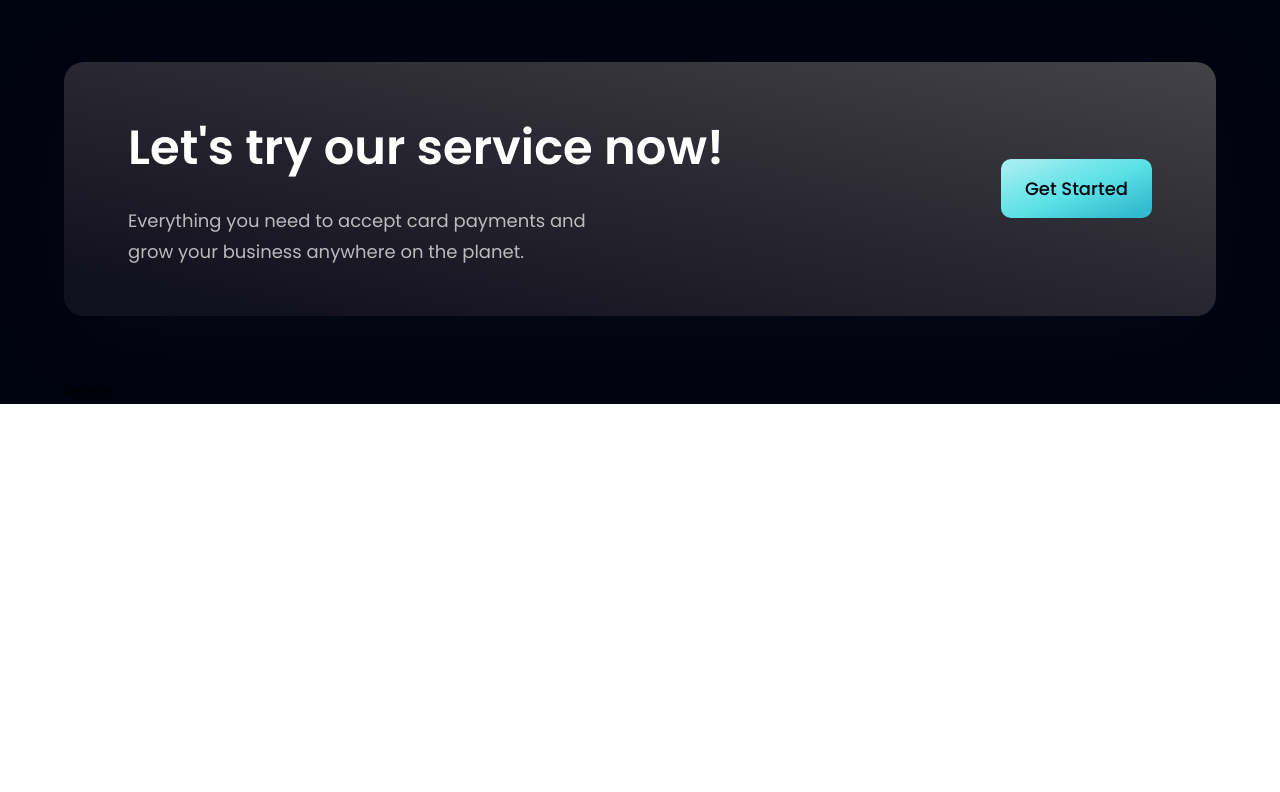
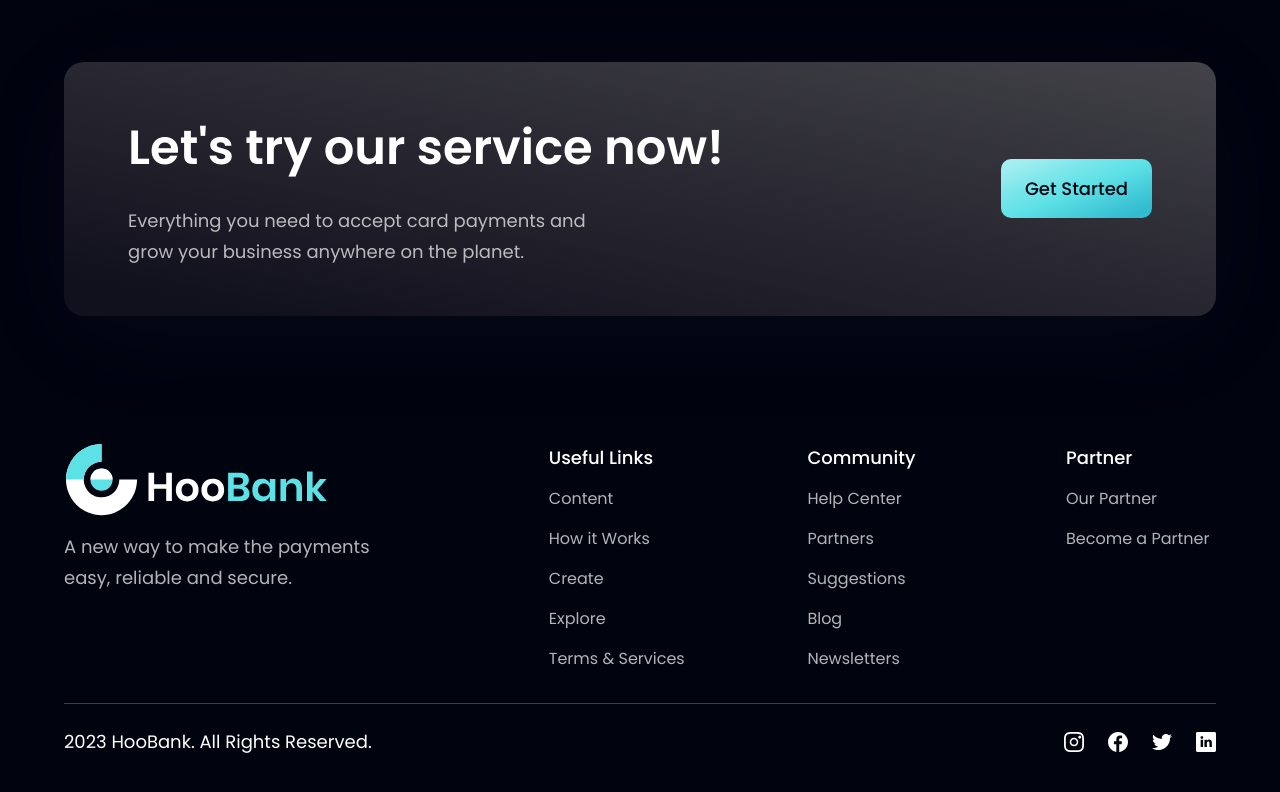
Before and after one commit to adex-badr18/bank-modern-app, a React (Vite) app: page / in a window 1280 px wide. Shown: the part 4082-4874 px from the top of the page. Before the commit the page ends 4486 px from the top, so only its background shows below. Built offline with nearby package versions, Linux system fonts and the light colour scheme.

Commit message:
feat: Create & style footer section

```diff
--- a/src/components/Button.jsx
+++ b/src/components/Button.jsx
@@ -2,7 +2,7 @@
 
 const Button = ({ styles }) => {
     return (
-        <button type="button" className={`py-4 px-6 bg-blue-gradient font-poppins font-medium text-[18px] text-primary outline-none rounded-[10px] ${styles}`}>
+        <button type="button" className={`py-4 px-6 bg-blue-gradient font-poppins font-medium text-[18px] text-primary outline-none rounded-[10px] sm:hover:scale-105 transition ease-in-out delay-150 ${styles}`}>
             Get Started
         </button>
     )
--- a/src/components/Footer.jsx
+++ b/src/components/Footer.jsx
@@ -1,9 +1,51 @@
-import React from 'react'
+import styles from "../style";
+import { logo } from '../assets';
+import { footerLinks, socialMedia } from '../constants';
 
-const Footer = () => {
-  return (
-    <div>Footer</div>
-  )
-}
+const Footer = () => (
+    <section className={`${styles.flexCenter} ${styles.paddingY} flex-col`}>
+        <div className={`${styles.flexStart} flex-col md:flex-row mb-8 w-full`}>
+            <div className="flex-1 flex flex-col justify-start mr-10">
+                <img
+                    src={logo}
+                    alt="hoobank"
+                    className="w-[266px] h-[72px] object-contain" />
+                <p className={`${styles.paragraph} mt-4 max-w-[310px]`}>A new way to make the payments easy, reliable and secure.</p>
+            </div>
 
-export default Footer
+            <div className="flex flex-row justify-between flex-wrap md:mt-0 mt-10 flex-[1.5]">
+                {
+                    footerLinks.map(footerLink => (
+                        <div key={footerLink.title} className="flex flex-col ss:my-0 my-4 min-w-[150px]">
+                            <h4 className="font-poppins font-medium text-[18px] leading-[27px] text-white">{footerLink.title}</h4>
+
+                            <ul className="list-none mt-4">
+                                {
+                                    footerLink.links.map((link, index) => (
+                                        <li key={link.name} className={`font-poppins font-normal text-base leading-6 text-dimWhite hover:text-secondary cursor-pointer ${index === footerLink.links.length - 1 ? 'mb-0' : 'mb-4'}`}>
+                                            {link.name}
+                                        </li>
+                                    ))
+                                }
+                            </ul>
+                        </div>
+                    ))
+                }
+            </div>
+        </div>
+
+        <div className="flex flex-col md:flex-row justify-between items-center w-full pt-6 border-t-[1px] border-t-[#3F3E45]">
+            <p className="font-poppins font-normal text-center text-[18px] leading-7 text-white">{new Date().getFullYear()} HooBank. All Rights Reserved.</p>
+
+            <div className="flex flex-row md:mt-0 mt-6">
+                {
+                    socialMedia.map((social, index) => (
+                        <img key={social.id} src={social.icon} alt={social.id} className={`w-5 h-5 object-contain cursor-pointer ${index === socialMedia.length - 1 ? 'mr-0' : 'mr-6'}`} />
+                    ))
+                }
+            </div>
+        </div>
+    </section>
+);
+
+export default Footer;
```
